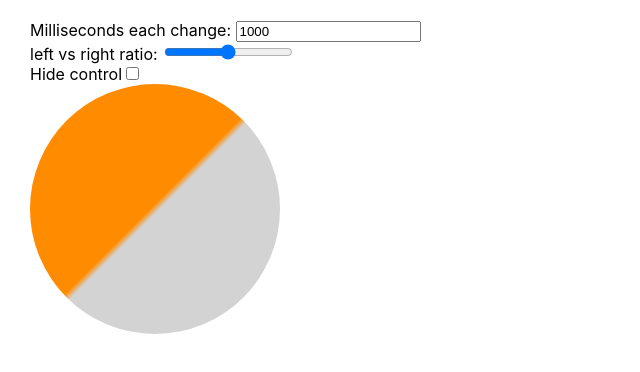
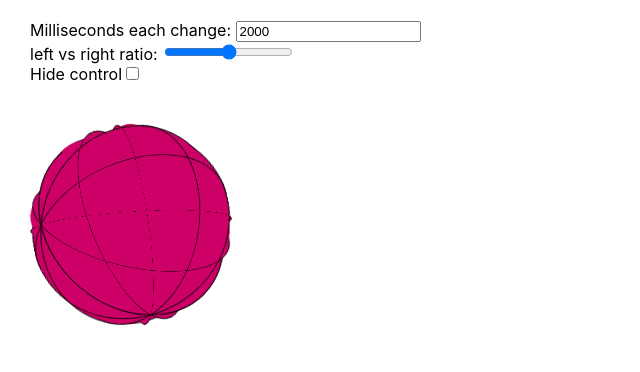
Before and after one commit to liquidMocha/reflex-trainer, a React (Create React App) app: page / in a window 1280 px wide. Shown: the top 372 px of the page, without its empty margins (0-640 px from the left). Built offline with nearby package versions, Linux system fonts and the light colour scheme.

Commit message:
Rotating ball

```diff
--- a/src/App.css
+++ b/src/App.css
@@ -1,6 +1,13 @@
 #display-area {
   display: flex;
-  justify-content: space-between;
+}
+
+#display-area.left {
+  flex-direction: row;
+}
+
+#display-area.right {
+  flex-direction: row-reverse;
 }
 
 .App {
--- a/src/App.tsx
+++ b/src/App.tsx
@@ -11,7 +11,7 @@ function App() {
     const [showLeft, setShowLeft] = useState(false);
     const [showRight, setShowRight] = useState(false);
     const [showControl, setShowControl] = useState(true);
-    const [switchFrequency, setSwitchFrequency] = useState(1000);
+    const [switchFrequency, setSwitchFrequency] = useState(2000);
     const [intervalId, setIntervalId] = useState();
     const [leftPercentage, setLeftPercentage] = useState(50);
 
@@ -54,13 +54,8 @@ function App() {
                     setShowControl(!showControl)
                 }}/>
             </section>
-            <section id="display-area">
-                <section>
-                    {showLeft ? <Ball/> : null}
-                </section>
-                <section>
-                    {showRight ? <Ball/> : null}
-                </section>
+            <section id="display-area" className={showLeft? "left":"right"}>
+                {(showLeft||showRight)? <Ball/>:null}
             </section>
         </div>
     );
--- a/src/Ball.css
+++ b/src/Ball.css
@@ -1,7 +1,131 @@
+/* Rotate Sphere animation */
+@-webkit-keyframes animateSphere {
+    0% {
+        transform: rotateY(0deg) rotateX(0deg) rotateZ(0deg);
+    }
+    50% {
+        transform: rotateY(360deg) rotateX(360deg) rotateZ(0deg);
+    }
+    100% {
+        transform: rotateY(720deg) rotateX(720deg) rotateZ(360deg);
+    }
+}
+
+@keyframes animateSphere {
+    0% {
+        transform: rotateY(0deg) rotateX(0deg) rotateZ(0deg);
+    }
+    50% {
+        transform: rotateY(360deg) rotateX(360deg) rotateZ(0deg);
+    }
+    100% {
+        transform: rotateY(720deg) rotateX(720deg) rotateZ(360deg);
+    }
+}
+
+.scene {
+    perspective: 1000px;
+}
+
+.container {
+    margin-top: 5vh;
+    margin-left: auto;
+    margin-right: auto;
+    position: relative;
+    width: 200px;
+    height: 200px;
+    transform-style: preserve-3d;
+    animation-name: animateSphere;
+    animation-duration: 30s;
+    animation-iteration-count: infinite;
+    animation-timing-function: linear;
+}
+
+.border {
+    border: 1px solid black;
+}
+
 .circle {
-    height: 250px;
-    width: 250px;
-    background: linear-gradient( -45deg, lightgray, lightgray 49%, lightgray 49%, darkorange 51%, darkorange 51% );
+    position: absolute;
+    width: 100%;
+    height: 100%;
     border-radius: 50%;
-    display: inline-block;
+    background: rgba(204, 0, 102, 1);
 }
+
+/* X Axis */
+.circle:nth-child(1) {
+    transform: rotate3d(1, 0, 0, 0deg);
+}
+
+.circle:nth-child(2) {
+    transform: rotate3d(1, 0, 0, 36deg);
+}
+
+.circle:nth-child(3) {
+    transform: rotate3d(1, 0, 0, 72deg);
+}
+
+.circle:nth-child(4) {
+    transform: rotate3d(1, 0, 0, 108deg);
+}
+
+.circle:nth-child(5) {
+    transform: rotate3d(1, 0, 0, 144deg);
+}
+
+/* Y Axis */
+.circle:nth-child(6) {
+    transform: rotate3d(0, 1, 0, 0deg);
+}
+
+.circle:nth-child(7) {
+    transform: rotate3d(0, 1, 0, 36deg);
+}
+
+.circle:nth-child(8) {
+    transform: rotate3d(0, 1, 0, 72deg);
+}
+
+.circle:nth-child(9) {
+    transform: rotate3d(0, 1, 0, 108deg);
+}
+
+.circle:nth-child(10) {
+    transform: rotate3d(0, 1, 0, 144deg);
+}
+
+/* Z Axis */
+.circle:nth-child(11) {
+    transform: rotate3d(0, 1, 0, 90deg) rotate3d(1, 0, 0, 0deg);
+}
+
+.circle:nth-child(12) {
+    transform: rotate3d(0, 1, 0, 90deg) rotate3d(1, 0, 0, 36deg);
+}
+
+.circle:nth-child(13) {
+    transform: rotate3d(0, 1, 0, 90deg) rotate3d(1, 0, 0, 72deg);
+}
+
+.circle:nth-child(14) {
+    transform: rotate3d(0, 1, 0, 90deg) rotate3d(1, 0, 0, 108deg);
+}
+
+.circle:nth-child(15) {
+    transform: rotate3d(0, 1, 0, 90deg) rotate3d(1, 0, 0, 144deg);
+}
+
+/* Light effect */
+.light {
+    margin: auto;
+    border-radius: 50%;
+    width: 200px;
+    height: 200px;
+    box-shadow: 10px 1px 30px white;
+}
+
+/* Clip the sphere a bit */
+.clip {
+    /*clip-path: circle(48%);*/
+}
--- a/src/Ball.tsx
+++ b/src/Ball.tsx
@@ -1,9 +1,34 @@
+import React from "react";
 import "./Ball.css";
-import React from "react";
 
 function Ball() {
     return (
-        <span className="circle"/>
+        <div className="scene">
+            <div className="light">
+                <div className="clip">
+                    <div className="container">
+
+                        <div className="circle border"/>
+                        <div className="circle border"/>
+                        <div className="circle border"/>
+                        <div className="circle border"/>
+                        <div className="circle border"/>
+
+                        <div className="circle border"/>
+                        <div className="circle border"/>
+                        <div className="circle border"/>
+                        <div className="circle border"/>
+                        <div className="circle border"/>
+
+                        <div className="circle"/>
+                        <div className="circle"/>
+                        <div className="circle"/>
+                        <div className="circle"/>
+                        <div className="circle"/>
+                    </div>
+                </div>
+            </div>
+        </div>
     )
 }
 
--- a/src/ControlPanel.tsx
+++ b/src/ControlPanel.tsx
@@ -26,7 +26,7 @@ function ControlPanel(props: ControlPanelProps) {
             <label>left vs right ratio: </label>
             <input
                 type="range"
-                min="1"
+                min="0"
                 max="100"
                 value={props.leftPercentage.toString()}
                 onChange={(event) => {
```
